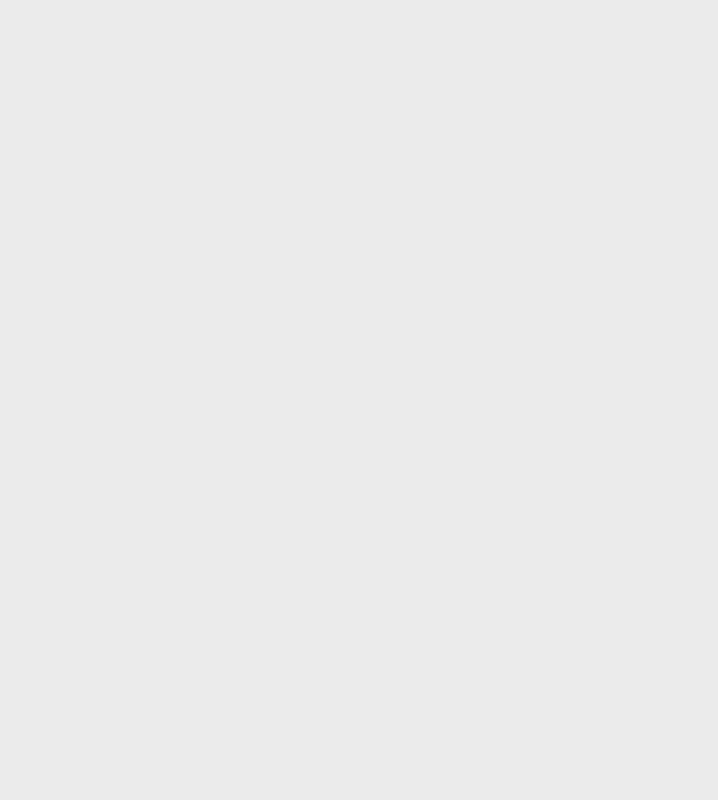
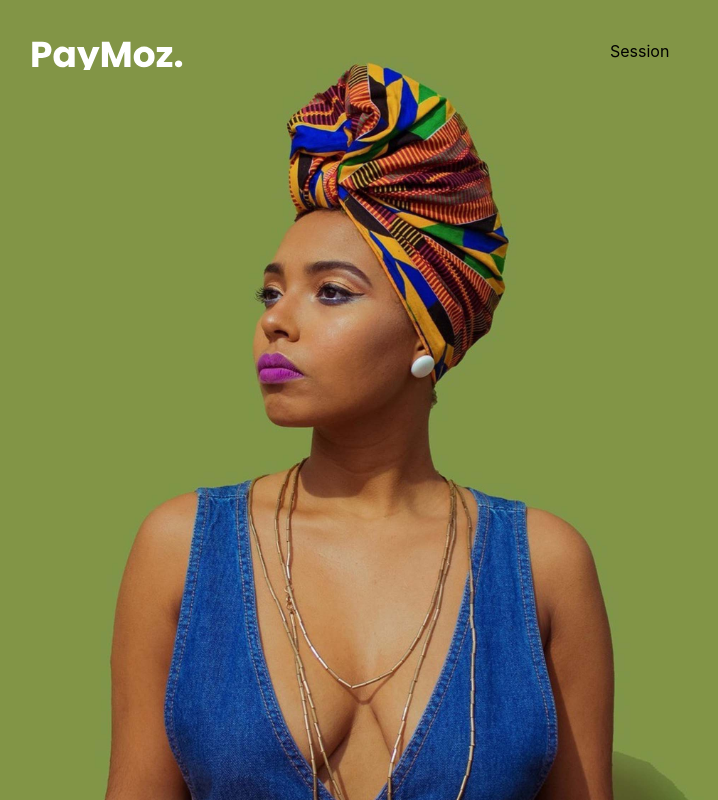
Before and after one commit to miguelbuca/paymoz, a React (Vite) app: page / in a window 1280 px wide. Shown: the whole page, without its empty margins (30-748 px from the left). Built offline with nearby package versions, Linux system fonts and the light colour scheme.

Commit message:
auth tamplate

```diff
--- /dev/null
+++ b/src/components/pages/session/index.tsx
@@ -0,0 +1,11 @@
+import Auth from "../../templates/auth"
+
+const Session = () => {
+  return (
+    <Auth>
+      <div>Session</div>
+    </Auth>
+  );
+}
+
+export default Session
--- /dev/null
+++ b/src/components/pages/session/styles.ts
@@ -0,0 +1,5 @@
+import styled from "styled-components";
+
+export const Container = styled.div`
+
+`
--- /dev/null
+++ b/src/components/templates/auth/index.tsx
@@ -0,0 +1,17 @@
+import React from "react";
+import { AuthContainer, LogoBox } from "./styles";
+
+const Auth = ({ children }: Template) => {
+  return (
+    <AuthContainer>
+      <div>
+        <div>
+          <LogoBox/>
+        </div>
+        <div>{children}</div>
+      </div>
+    </AuthContainer>
+  );
+};
+
+export default Auth;
--- /dev/null
+++ b/src/components/templates/auth/styles.ts
@@ -0,0 +1,22 @@
+import styled from "styled-components";
+import bg from "../../../assets/img/bg.svg";
+import PayMoz from "../../../assets/img/PayMoz.svg";
+
+export const AuthContainer = styled.main`
+  height: 100vh;
+  background-image: url(${bg});
+  background-size: cover;
+  background-repeat: no-repeat;
+  & > div:first-child {
+    display: grid;
+    grid-template-columns: 1fr 1fr;
+    padding: 41px 62px;
+  }
+`;
+
+export const LogoBox = styled.div`
+  height: 29px;
+  width: 184px;
+  background-image: url(${PayMoz});
+  background-repeat: no-repeat;
+`;
--- /dev/null
+++ b/src/interfaces/components.d.ts
@@ -0,0 +1,3 @@
+import { InputHTMLAttributes } from "react";
+
+export interface SearchInput extends InputHTMLAttributes<HTMLInputElement> {}
--- a/src/router.tsx
+++ b/src/router.tsx
@@ -1,5 +1,6 @@
 import { BrowserRouter, Route, Routes } from "react-router-dom";
 import { ThemeProvider } from "styled-components";
+import Session from "./components/pages/session";
 import { GlobalStyle, theme } from "./theme";
 
 const router = () => {
@@ -9,7 +10,7 @@ const router = () => {
       <BrowserRouter>
         <Routes>
           <Route path="/">
-
+            <Route index element={<Session />} />
           </Route>
         </Routes>
       </BrowserRouter>
--- a/src/theme/index.ts
+++ b/src/theme/index.ts
@@ -24,12 +24,6 @@ const GlobalStyle = createGlobalStyle`
         height: 100%;
         overflow-x: hidden;
         background-color: ${({ theme }: any) => theme?.light?.body.bgColor};
-
-        &>*:first-child{
-          flex: 1;
-          width: 100vw;
-          height: 100%;
-        }
     }
 `;
 
```
Also changed, not shown: src/interfaces/globals.d.ts (added, +33 -0 lines), src/assets/img/PayMoz.svg (added), src/assets/img/bg.svg (added).
